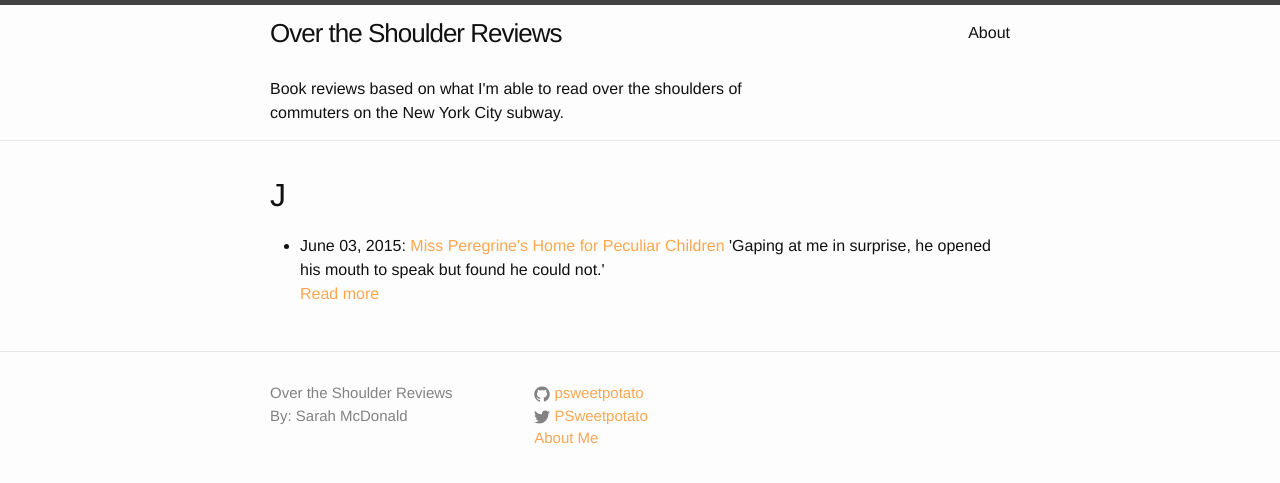
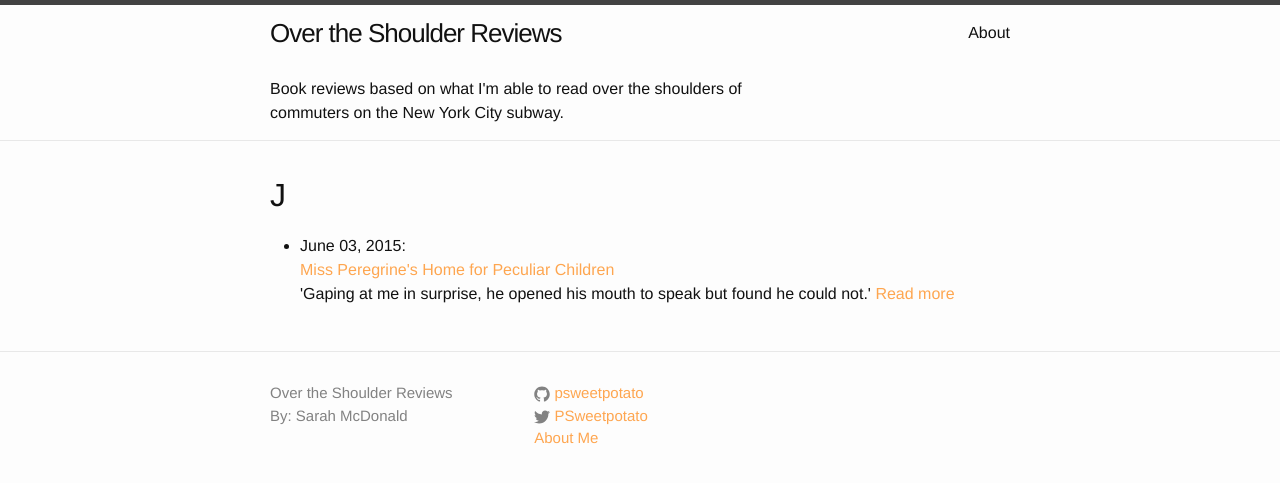
Before and after one commit to psweetpotato/OtSRblog, a Jekyll site: the page built from tags/J/index.html, in a window 1280 px wide. Shown: the top 483 px of the page. Built offline with Jekyll 4.4.1, drawn with Linux system fonts in a browser that asks for light colours.

Commit message:
reformats tag page posts list

```diff
--- a/_layouts/tagpage.html
+++ b/_layouts/tagpage.html
@@ -7,9 +7,11 @@ layout: default
 <ul>
 {% for post in site.tags[page.tag] %}
   <li>
-    {{ post.date | date: "%B %d, %Y" }}: <a href="{{ post.url }}">{{ post.title }}</a>
-    {{ post.excerpt }}
-    <p><a href="{{ post.url | prepend: site.baseurl }}" role="button">Read more</a>
+    {{ post.date | date: "%B %d, %Y" }}:
+  </br>
+    <a href="{{ post.url }}">{{ post.title }}</a>
+  </br>
+    <p>{{ post.excerpt }} <a href="{{ post.url | prepend: site.baseurl }}" role="button">Read more</a>
 </p>
   </li>
 {% endfor %}
```
